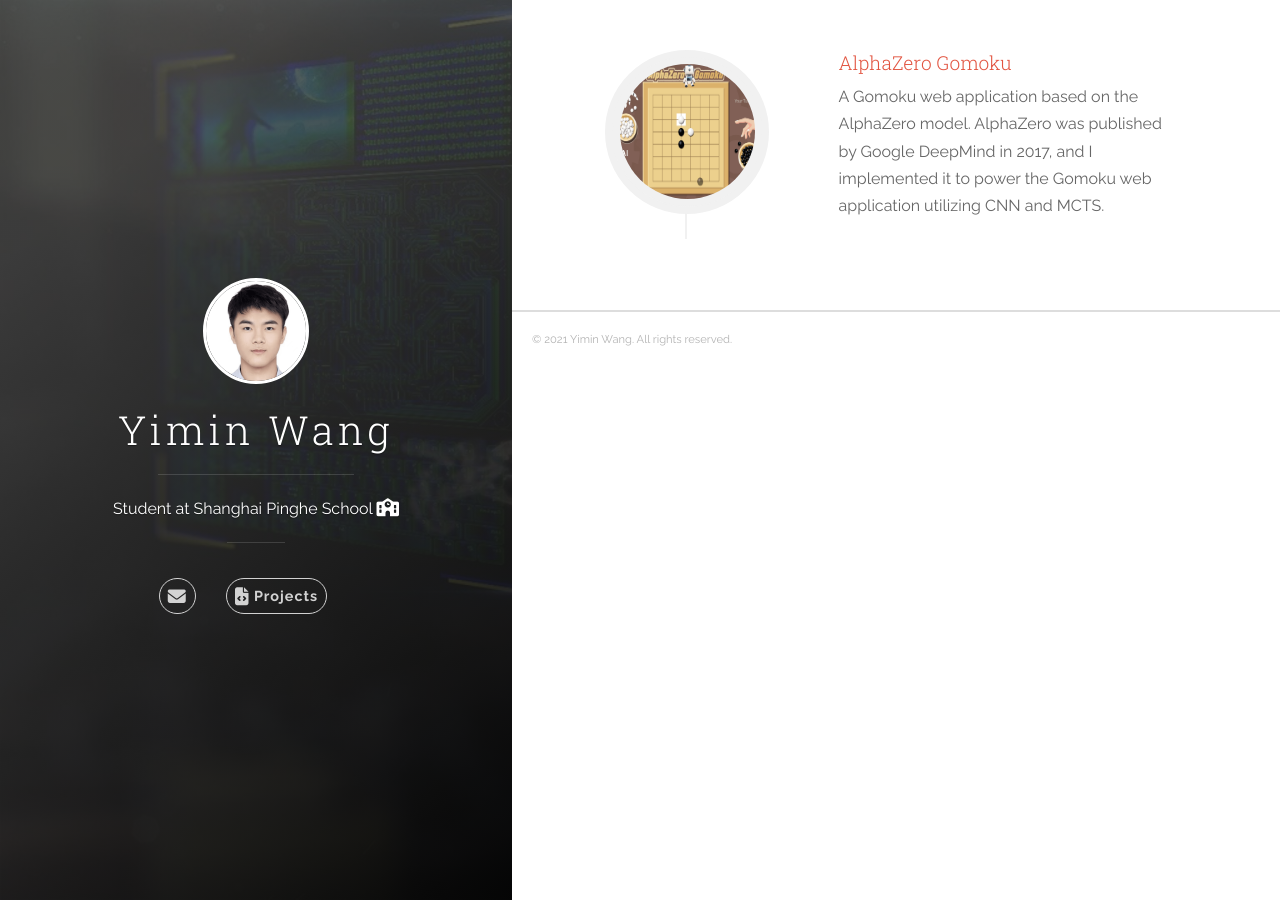
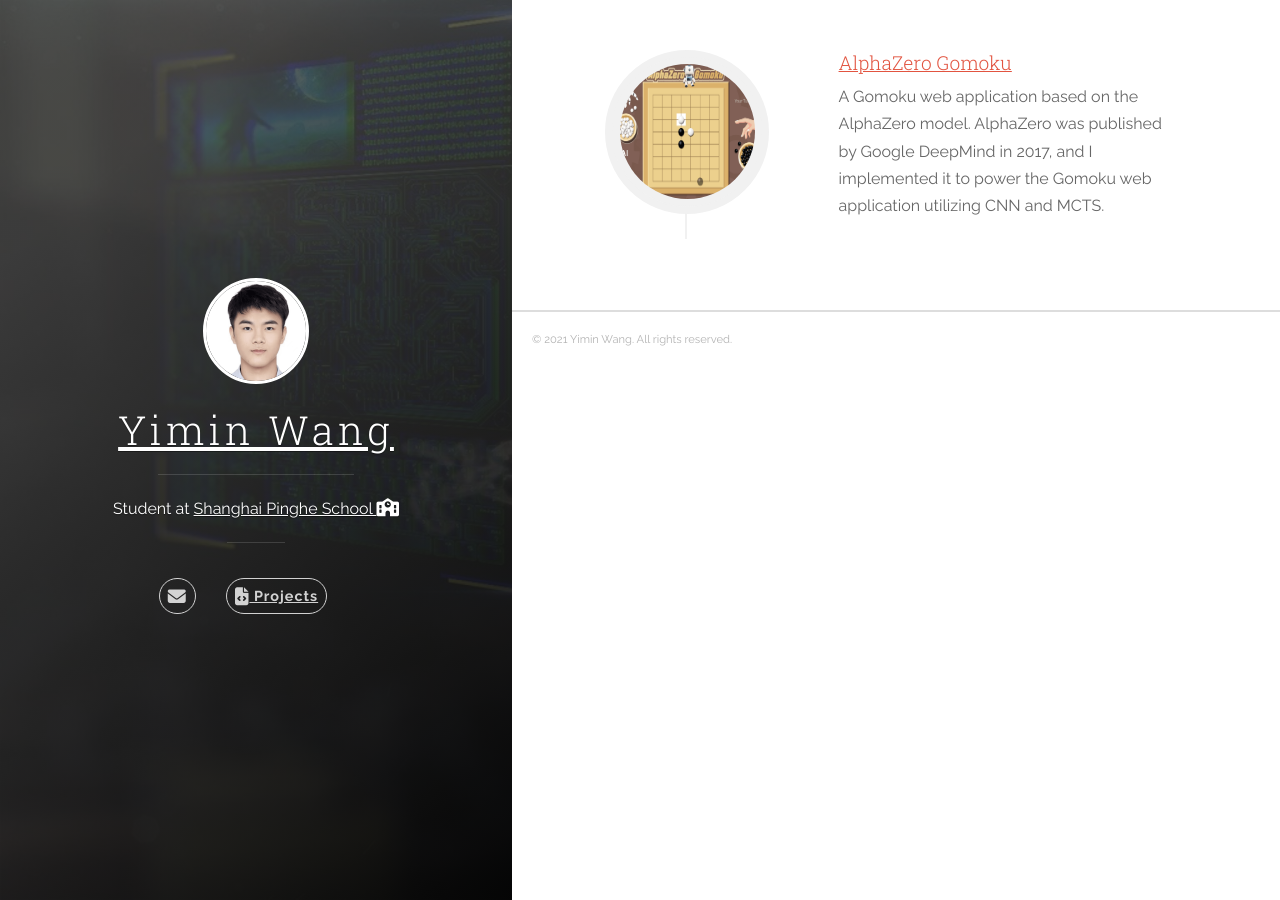
Before and after one commit to wymAlexander/wymAlexander.github.io, a Jekyll site: the page built from index.html, in a window 1280 px wide. Built offline with Jekyll 4.4.1, drawn with Linux system fonts in a browser that asks for light colours; nearby versions of some CDN libraries.

Commit message:
Edited CSS

```diff
--- a/_sass/uno.scss
+++ b/_sass/uno.scss
@@ -65,7 +65,7 @@ body {
 	background: #fae3df; }
 
 a {
-	text-decoration: none;
+	/* text-decoration: none; */
 	color: #e25440; }
 	a:hover {
 		color: #b9301c;
```
